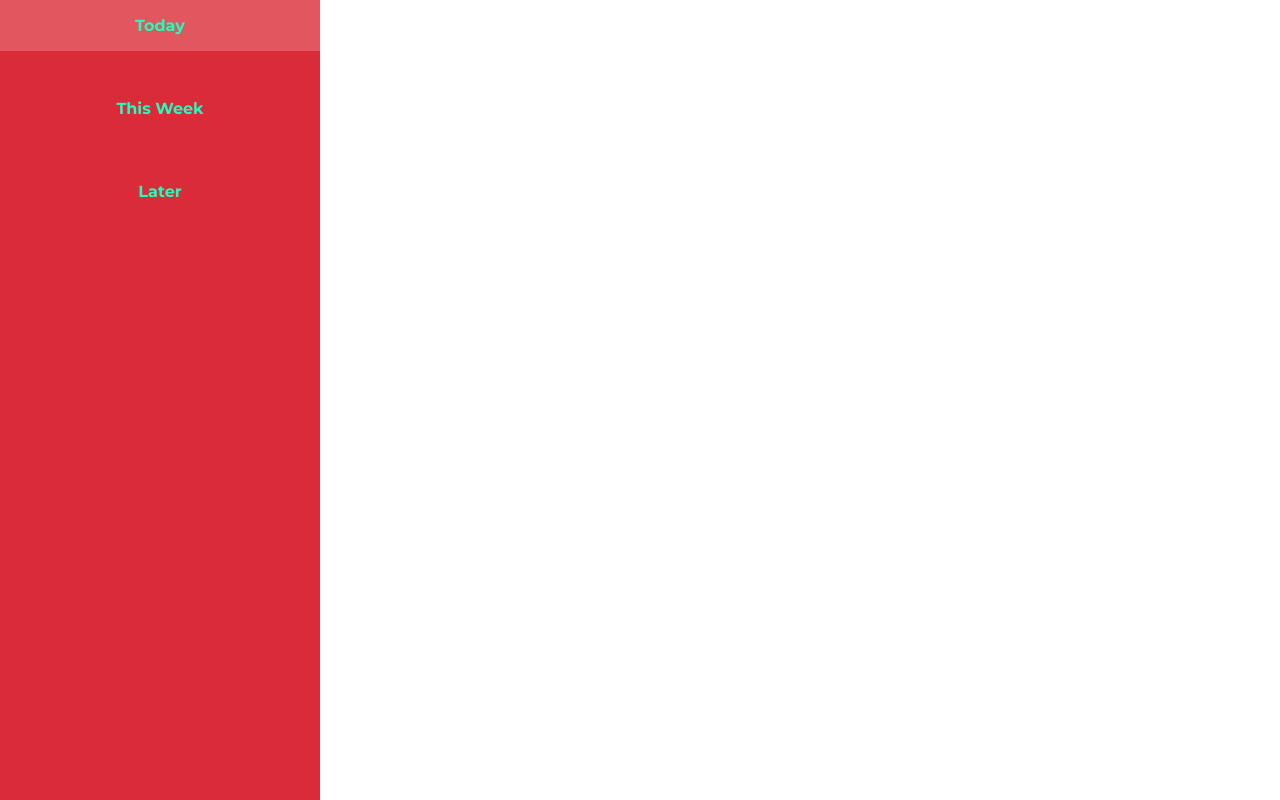
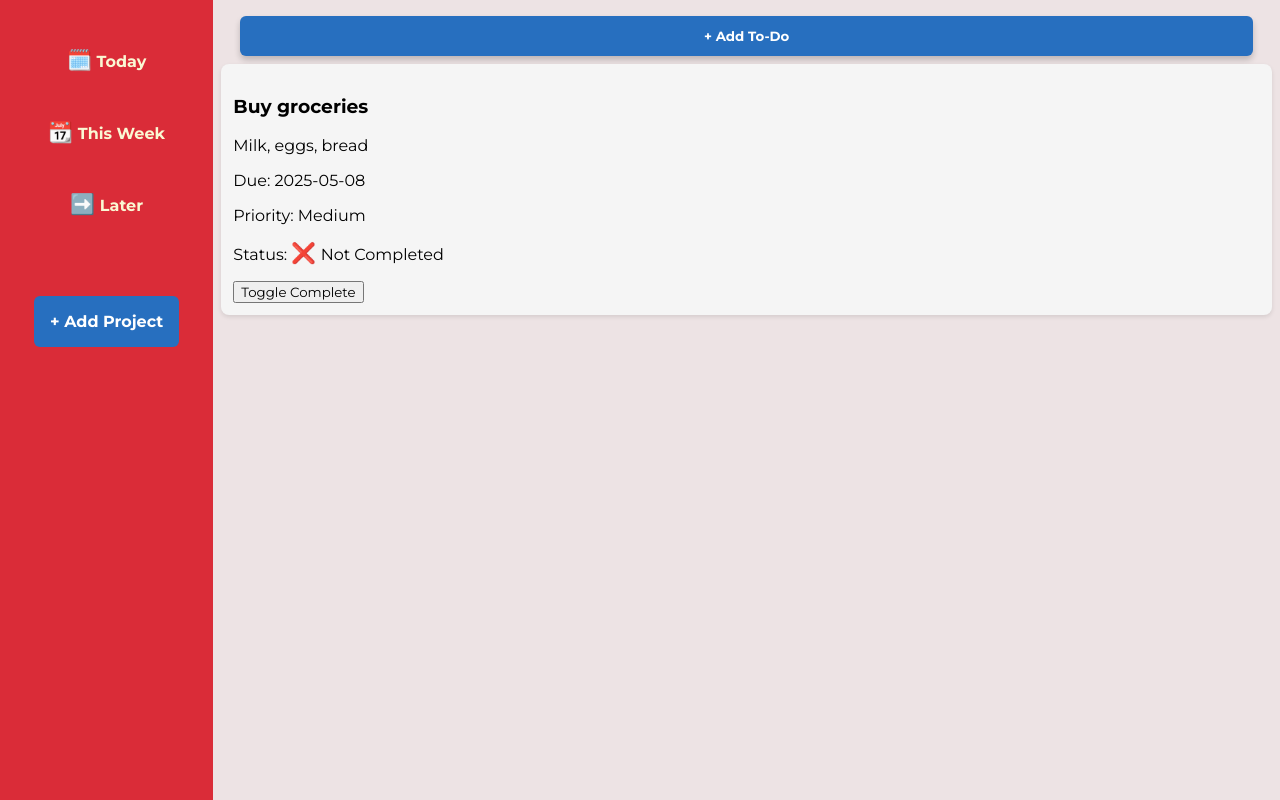
Before and after one commit to zhulander-top/todo-list, a website built with webpack: page src/template.html in a window 1280 px wide. Built offline with nearby package versions, Linux system fonts and the light colour scheme; a web font is replaced by a local one.

Commit message:
display function working

```diff
--- a/src/index.js
+++ b/src/index.js
@@ -1,5 +1,6 @@
 import { createTodo } from './todo.js';
 import { createProject } from './project.js';
+import { renderTodos } from './render.js';
 import "./styles.css";
 const defaultProject = createProject();
 
@@ -11,5 +12,5 @@ const todo1 = createTodo({
 });
 
 defaultProject.addTodo(todo1);
-
+renderTodos(defaultProject);
 console.log(defaultProject.getTodos());
--- /dev/null
+++ b/src/render.js
@@ -0,0 +1,29 @@
+export function renderTodos(project) {
+    const listContainer = document.querySelector(".list");
+    listContainer.innerHTML = "";
+
+    project.getTodos().forEach((todo, index) => {
+      const todoItem = document.createElement("div");
+      todoItem.classList.add("todo-item");
+
+      todoItem.innerHTML = `
+        <h3>${todo.title}</h3>
+        <p>${todo.description}</p>
+        <p>Due: ${todo.dueDate}</p>
+        <p>Priority: ${todo.priority}</p>
+        <p>Status: <span class="emoji">${todo.completed ? "✅" : "❌"}</span> ${todo.completed ? "Completed" : "Not Completed"}</p>
+        <button data-index="${index}" class="toggle-complete">Toggle Complete</button>
+    `;
+
+
+      listContainer.appendChild(todoItem);
+    });
+
+    document.querySelectorAll(".toggle-complete").forEach(button => {
+      button.addEventListener("click", (e) => {
+        const index = e.target.getAttribute("data-index");
+        project.todos[index].toggleComplete();
+        renderTodos(project);
+      });
+    });
+  }
--- a/src/styles.css
+++ b/src/styles.css
@@ -5,7 +5,11 @@ body,html{
     padding:0;
 }
 *{
-    font-family:Montserrat,Roboto,'Times New Roman', Times, serif;
+    font-family: Montserrat, Roboto,'Times New Roman', Times, serif;
+}
+.emoji{
+    font-family:"Noto Color Emoji", Roboto, 'Times New Roman', Times, serif;
+    font-size:1.25rem;
 }
 .container{
     width:100%;
@@ -14,22 +18,76 @@ body,html{
 }
 .sidebar{
     background-color: #DA2C38;
-    width:25%;
+    width:20%;
     height:100%;
     display:flex;
     flex-direction:column;
     gap: 2rem;
+    align-items:center;
+}
+.datefilter{
+    margin-top:2rem;
+    margin-bottom:2rem;
+    gap:1rem;
+    display:flex;
+    flex-direction:column;
 }
 .sidebar button{
     background-color: transparent;
     border:none;
-    color: #1EFFBC;
+    color: #faf8d4;
     padding: 1rem;
     font-size: 1rem;
     font-weight:bold;
+    border-radius:6px;
     cursor: pointer;
     transition: all 0.3s ease;
 }
+.projects button{
+    background-color: #276fbf;
+    color:white;
+    border-radius:6px;
+}
 .sidebar button:hover {
     background-color: rgba(255, 255, 255, 0.2);
+    transform: translateY(-2px);
+    box-shadow: 0 6px 10px rgba(0, 0, 0, 0.25);
 }
+.projects button:hover {
+    background-color: rgba(39, 111, 191, 0.8);
+    transform: translateY(-2px);
+    box-shadow: 0 6px 10px rgba(0, 0, 0, 0.25);
+}
+.content{
+    background-color:#ede3e4;
+    width:100%;
+    height:100%;
+    display:flex;
+    flex-direction:column;
+}
+.addTodo{
+    width:95%;
+    height:5%;
+    background-color:#276fbf;
+    color:white;
+    font-weight:bold;
+    margin-left:auto;
+    margin-right:auto;
+    margin-top:1rem;
+    border-radius:6px;
+    border:none;
+    box-shadow: 0 4px 6px rgba(0, 0, 0, 0.2);
+    transition: background-color 0.3s ease, transform 0.2s ease;
+}
+.addTodo:hover {
+    background-color: #1e5aa6;
+    transform: translateY(-2px);
+    box-shadow: 0 6px 10px rgba(0, 0, 0, 0.25);
+}
+.todo-item {
+    background-color: #f5f5f5;
+    border-radius: 8px;
+    padding: 12px;
+    margin: 8px 8px;
+    box-shadow: 0 2px 4px rgba(0,0,0,0.1);
+  }
--- a/src/template.html
+++ b/src/template.html
@@ -7,16 +7,27 @@
     <link rel="preconnect" href="https://fonts.googleapis.com">
     <link rel="preconnect" href="https://fonts.gstatic.com" crossorigin>
     <link href="https://fonts.googleapis.com/css2?family=Montserrat:ital,wght@0,100..900;1,100..900&family=Roboto:ital,wght@0,100..900;1,100..900&display=swap" rel="stylesheet">
+    <link rel="preconnect" href="https://fonts.googleapis.com">
+    <link rel="preconnect" href="https://fonts.gstatic.com" crossorigin>
+    <link href="https://fonts.googleapis.com/css2?family=Noto+Color+Emoji&family=Roboto:ital,wght@0,100..900;1,100..900&display=swap" rel="stylesheet">
 </head>
 <body>
     <div class = "container">
         <div class = "sidebar">
-            <button class="today">Today</button>
-            <button class="week">This Week</button>
-            <button class="later">Later</button>
+            <div class="datefilter">
+                <button class="today"><span class="emoji">🗓️</span> Today</button>
+                <button class="week"><span class="emoji">📆</span> This Week</button>
+                <button class="later"><span class="emoji">➡️</span>  Later</button>
+            </div>
+            <div class = "projects">
+                <button>+ Add Project</button>
+            </div>
         </div>
         <div class = "content">
+            <button class="addTodo">+ Add To-Do</button>
+            <div class="list">
 
+            </div>
         </div>
     </div>
 </body>
```
